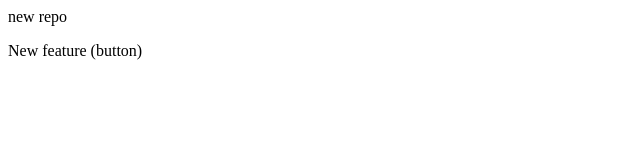
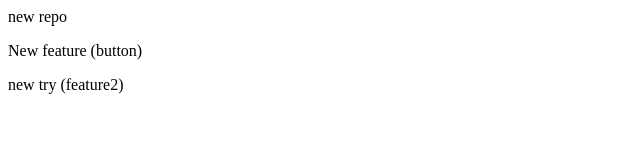
Before and after one commit to Akashkolekar/local_repo, a plain HTML site: page index.html in a window 1280 px wide. Shown: the whole page, without its empty margins (0-640 px from the left). Drawn offline with Linux system fonts and the light colour scheme.

Commit message:
try feature2

```diff
--- a/index.html
+++ b/index.html
@@ -1,2 +1,3 @@
 <p>new repo</p>
 <p>New feature (button)</p>
+<p>new try (feature2)</p>
```
